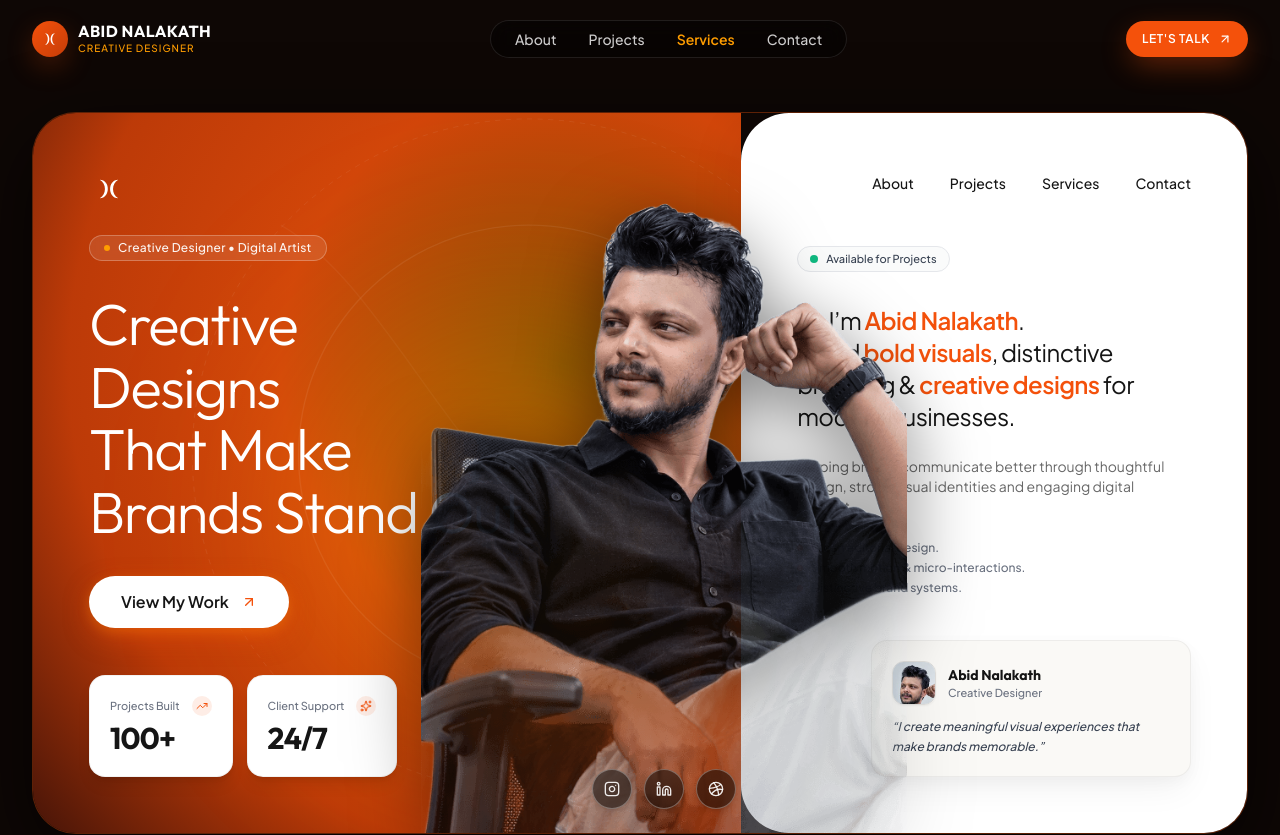
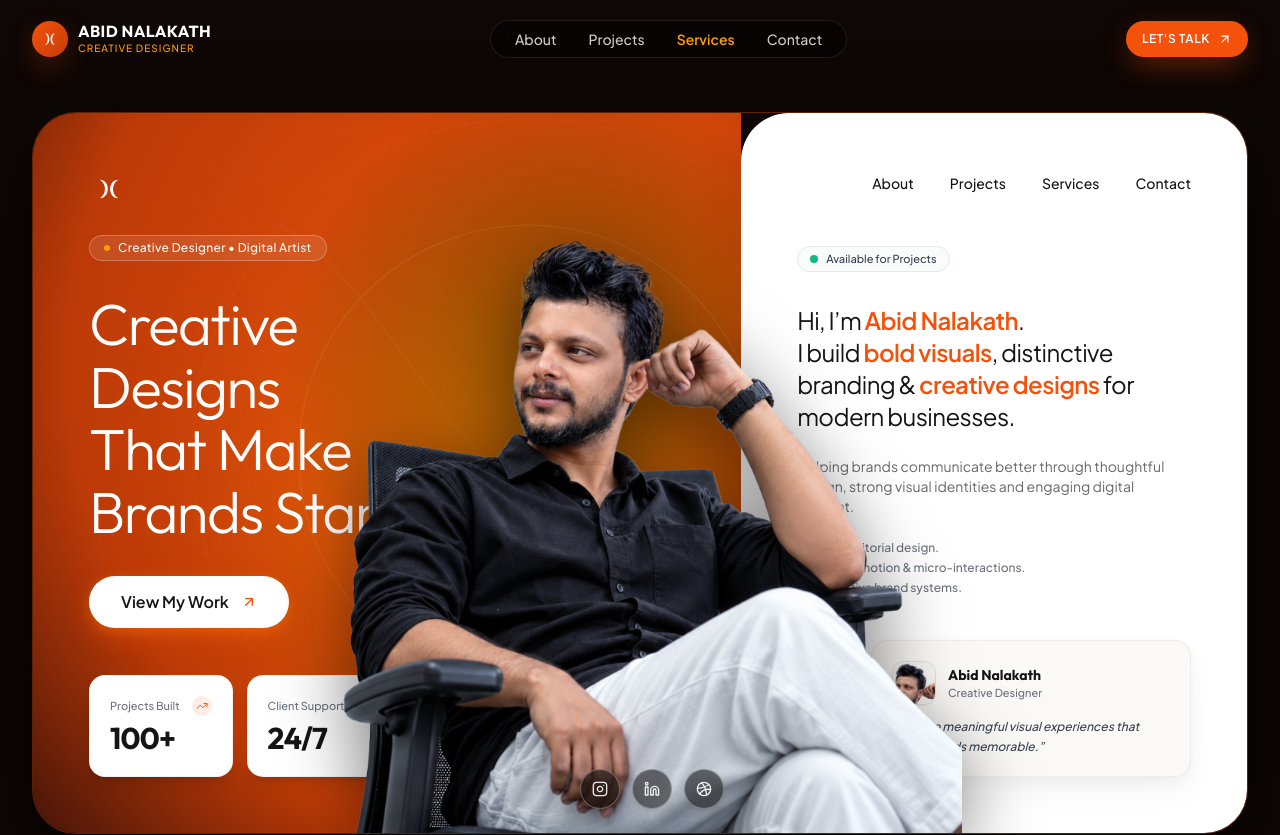
Before and after one commit to admekabranding-ops/Abid-Nalakath, a React (Vite) app: page / in a window 1280 px wide. Shown: the top 835 px of the page. Built offline with nearby package versions, Linux system fonts and the light colour scheme.

Commit message:
feat: update home screen hero photo with newly uploaded portrait

```diff
--- a/src/components/HeroSection.tsx
+++ b/src/components/HeroSection.tsx
@@ -248,13 +248,13 @@ export const HeroSection: React.FC<HeroSectionProps> = ({ onExploreWork, onNavig
           </div>
 
           {/* ================= CENTER OVERLAPPING PORTRAIT (DESKTOP) ================= */}
-          <div className="absolute inset-y-0 left-[53%] xl:left-[52%] -translate-x-1/2 z-20 flex flex-col items-center justify-end pointer-events-none w-[460px] xl:w-[520px]">
+          <div className="absolute inset-y-0 left-[53%] xl:left-[51%] -translate-x-1/2 z-20 flex flex-col items-center justify-end pointer-events-none w-[540px] xl:w-[620px] 2xl:w-[680px]">
             {/* Cutout Portrait Image of Abid */}
             <motion.div
               initial={{ opacity: 0, y: 40 }}
               animate={{ opacity: 1, y: 0 }}
               transition={{ duration: 0.9, delay: 0.35, ease: [0.16, 1, 0.3, 1] }}
-              className="relative w-full h-[88%] max-h-[640px] flex items-end justify-center"
+              className="relative w-full h-[92%] xl:h-[95%] max-h-[670px] flex items-end justify-center"
             >
               <img
                 src="/assets/abid-hero.png"
@@ -365,11 +365,11 @@ export const HeroSection: React.FC<HeroSectionProps> = ({ onExploreWork, onNavig
 
           {/* Central Portrait on Mobile with Smooth Transition */}
           <div className="relative bg-gradient-to-b from-[#C63D08] via-[#651B0D] to-[#151515] pt-4 flex flex-col items-center justify-end overflow-hidden">
-            <div className="relative w-full max-w-sm flex items-end justify-center px-4">
+            <div className="relative w-full max-w-md flex items-end justify-center px-4">
               <img
                 src="/assets/abid-hero.png"
                 alt="Abid Nalakath"
-                className="max-h-[380px] w-auto object-contain object-bottom drop-shadow-2xl"
+                className="max-h-[420px] w-auto object-contain object-bottom drop-shadow-2xl"
               />
 
               {/* Mobile Social Buttons */}
```
Also changed, not shown: public/assets/abid-avatar.jpg, public/assets/abid-hero.png.
